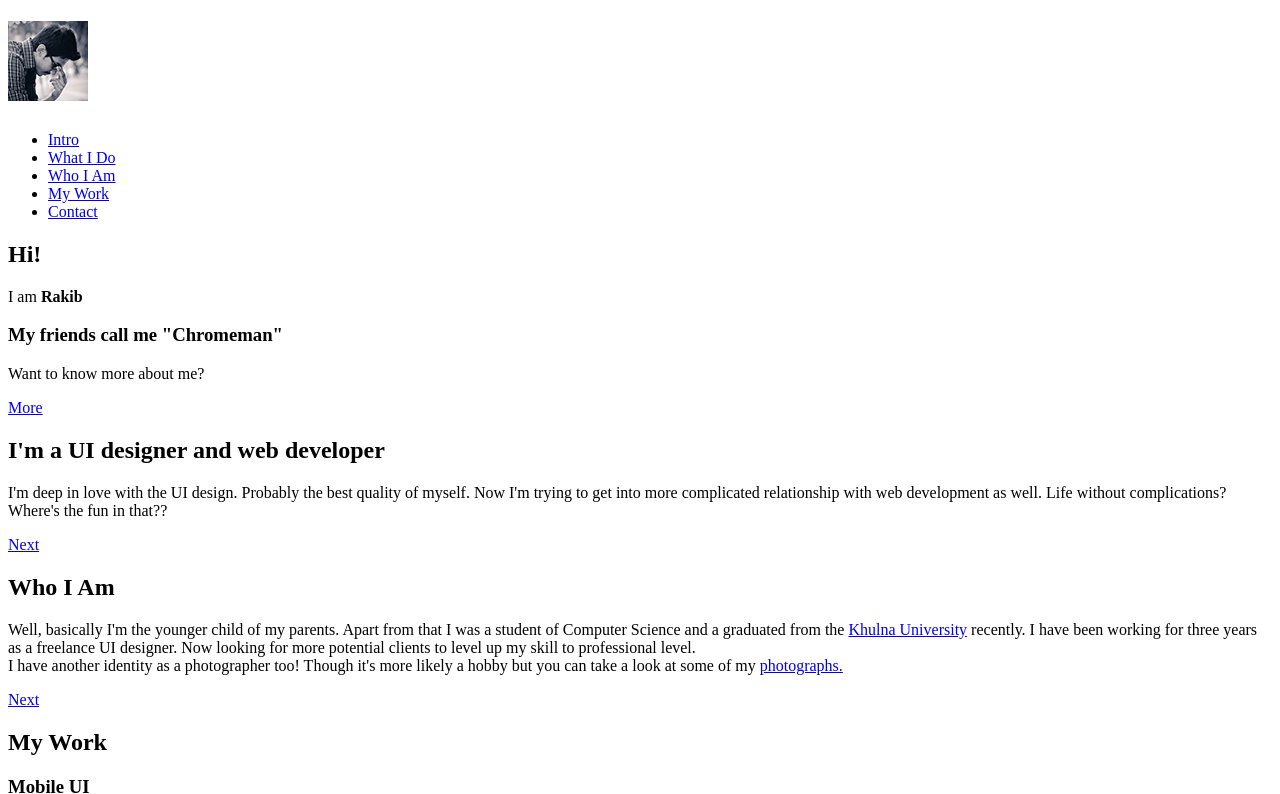
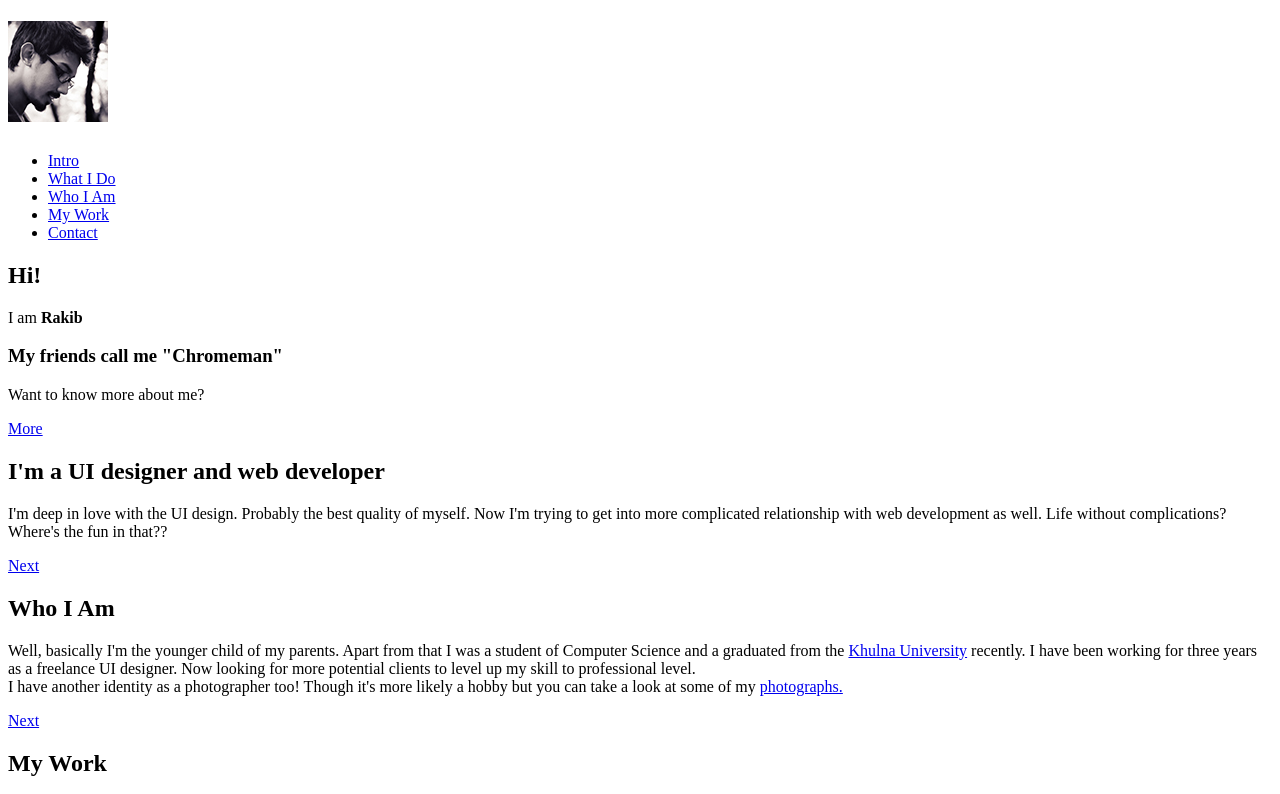
Before and after one commit to hassanurrakib/hassanurrakib.github.io, a plain HTML site: page index.html in a window 1280 px wide. Shown: the top 794 px of the page. Drawn offline with Linux system fonts and the light colour scheme; a script that the page names is missing.

Commit message:
dp change

```diff
--- a/index.html
+++ b/index.html
@@ -32,7 +32,7 @@
 			<header id="header">
 
 				<!-- Logo -->
-					<h1 id="logo"><img src="images/pp.jpg"></h1>
+					<h1 id="logo"><img src="images/pp3.jpg"></h1>
 
 				<!-- Nav -->
 					<nav id="nav">
```
Also changed, not shown: images/pp2.jpg (added), images/pp3.jpg (added), 1 other file.
